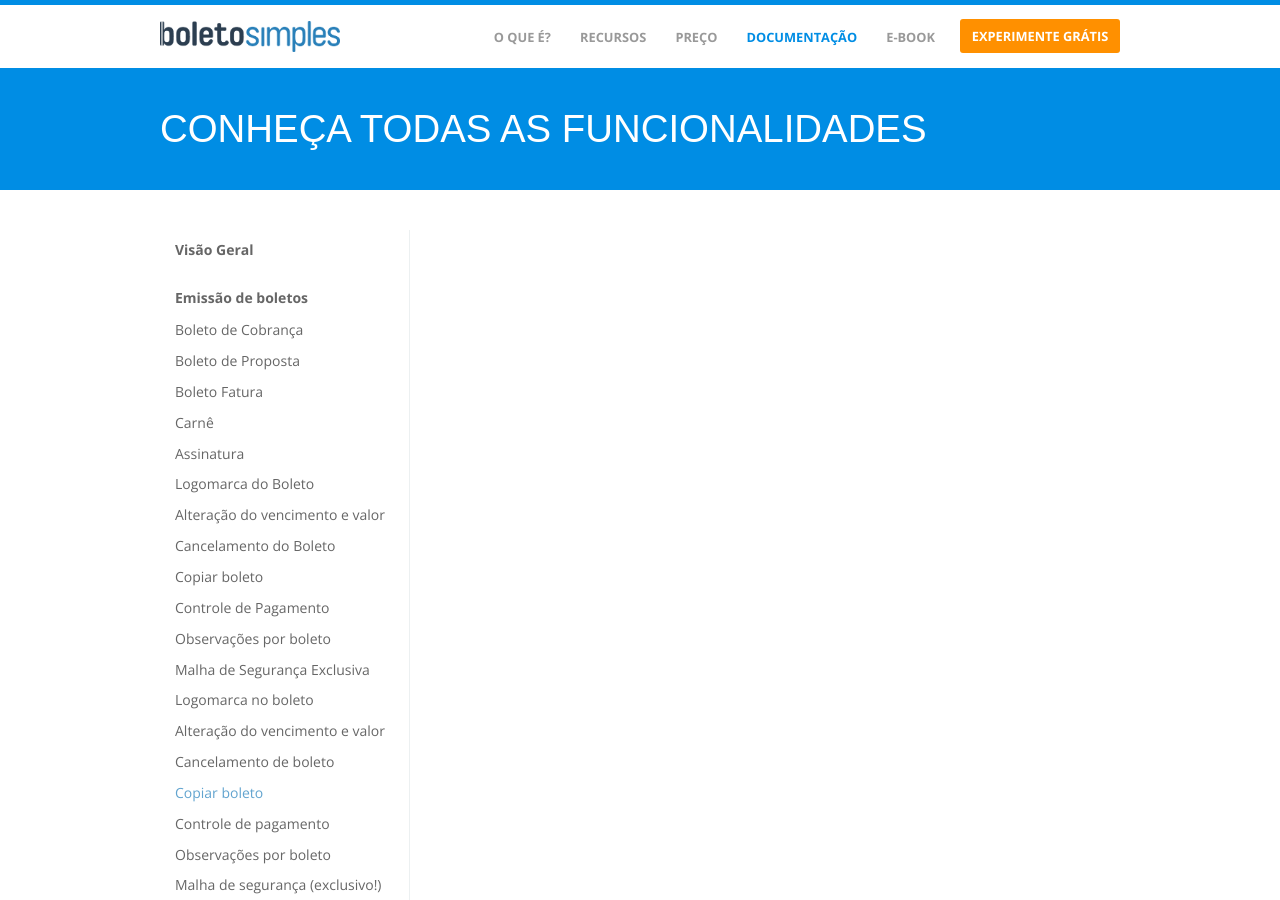
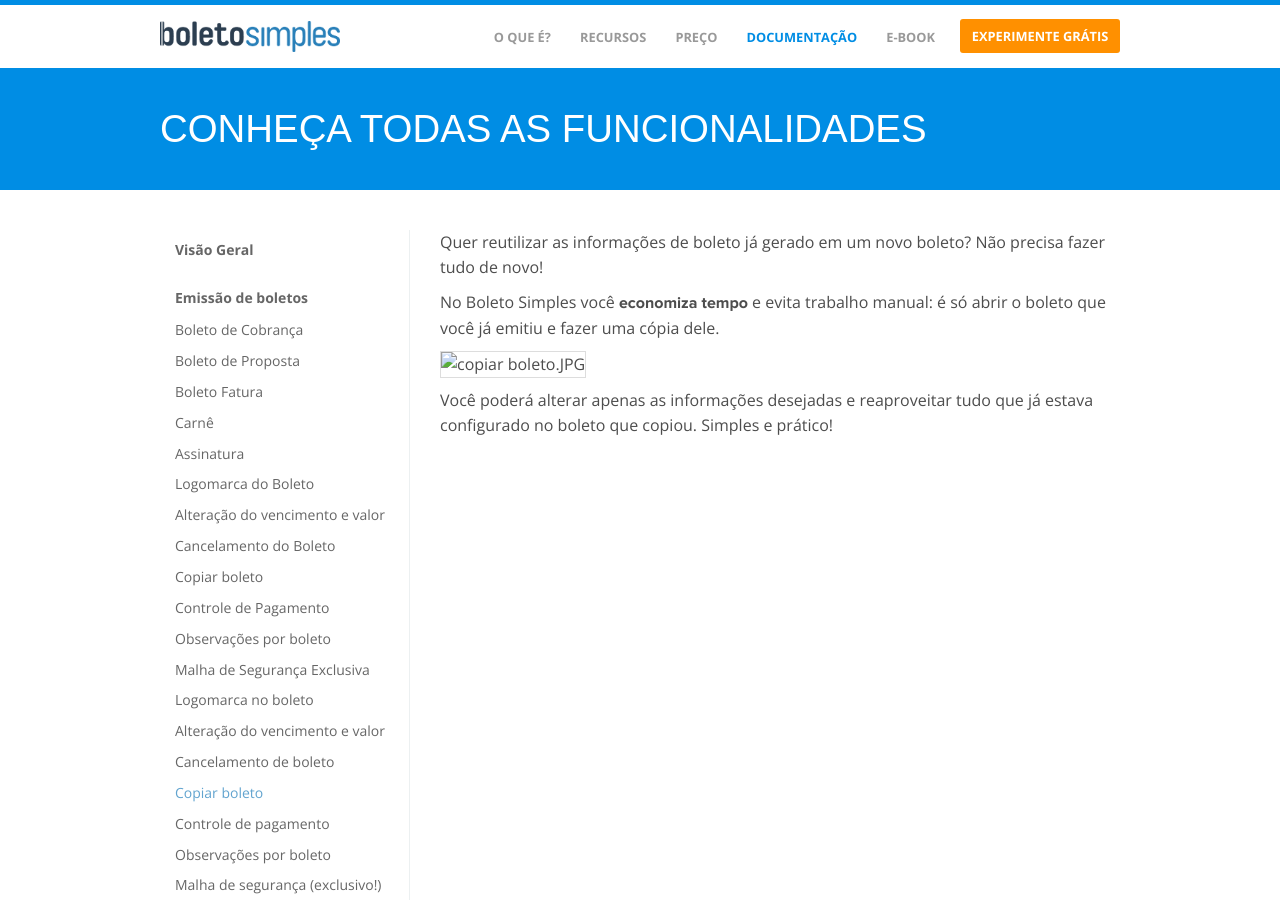
Before and after one commit to BoletoSimples/boletosimples-features, a Jekyll site: the page built from emissao-de-boletos/copiar-boleto.markdown, in a window 1280 px wide and 900 px high. Built offline with Jekyll 4.4.1, drawn with Linux system fonts in a browser that asks for light colours.

Commit message:
Updated Copiar Boleto

```diff
--- a/emissao-de-boletos/copiar-boleto.markdown
+++ b/emissao-de-boletos/copiar-boleto.markdown
@@ -3,3 +3,11 @@
 date: 2018-01-30 15:13:00 -02:00
 position: 3
 ---
+
+Quer reutilizar as informações de boleto já gerado em um novo boleto? Não precisa fazer tudo de novo!
+
+No Boleto Simples você **economiza tempo** e evita trabalho manual: é só abrir o boleto que você já emitiu e fazer uma cópia dele.
+
+![copiar boleto.JPG](/api/v2/sites/5a6e42d4b89c4264923706aa/source/_uploads/copiar%20boleto.JPG?download)
+
+Você poderá alterar apenas as informações desejadas e reaproveitar tudo que já estava configurado no boleto que copiou. Simples e prático!
```
